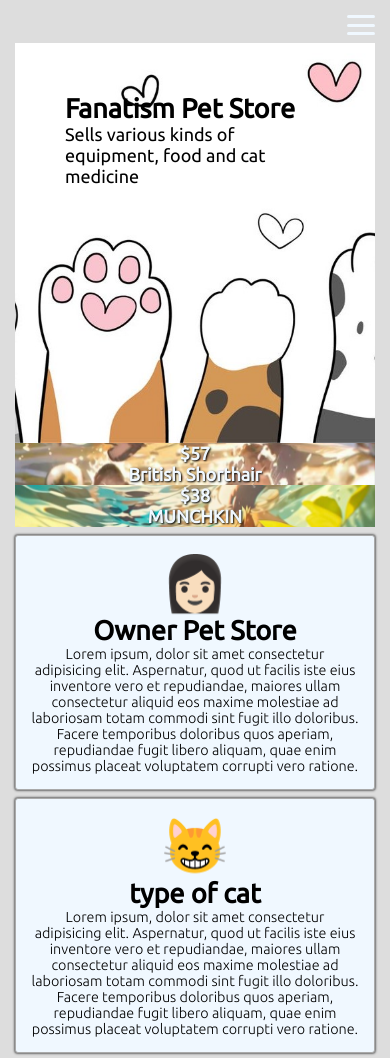
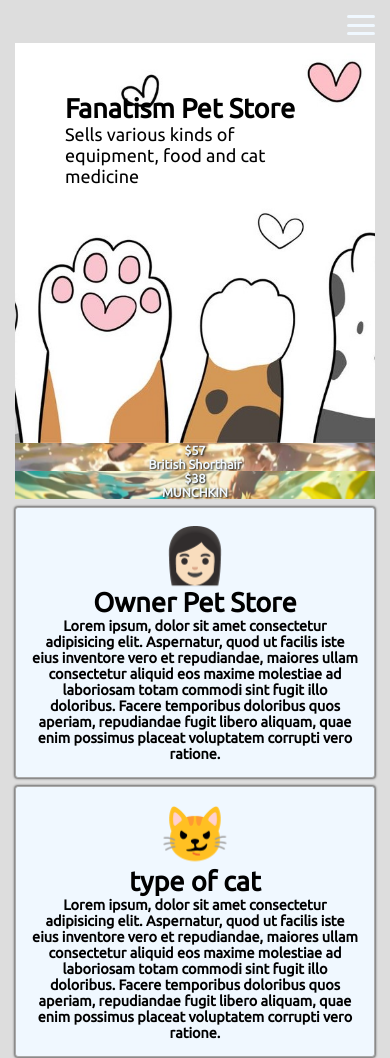
Before and after one commit to Protengstar/Protengstar, a plain HTML site: page index.html in a window 390 px wide. Shown: the top 1058 px of the page. Drawn offline with Linux system fonts and the light colour scheme.

Commit message:
merubah tampilan sedikit

```diff
--- a/index.html
+++ b/index.html
@@ -53,7 +53,7 @@
         <p>Lorem ipsum, dolor sit amet consectetur adipisicing elit. Aspernatur, quod ut facilis iste eius inventore vero et repudiandae, maiores ullam consectetur aliquid eos maxime molestiae ad laboriosam totam commodi sint fugit illo doloribus. Facere temporibus doloribus quos aperiam, repudiandae fugit libero aliquam, quae enim possimus placeat voluptatem corrupti vero ratione.</p>
       </div>
       <div class="service">
-        <div class="icon">😸</div>
+        <div class="icon">😼</div>
         <h3>type of cat</h3>
         <p>Lorem ipsum, dolor sit amet consectetur adipisicing elit. Aspernatur, quod ut facilis iste eius inventore vero et repudiandae, maiores ullam consectetur aliquid eos maxime molestiae ad laboriosam totam commodi sint fugit illo doloribus. Facere temporibus doloribus quos aperiam, repudiandae fugit libero aliquam, quae enim possimus placeat voluptatem corrupti vero ratione.</p>
       </div>
--- a/style.css
+++ b/style.css
@@ -56,17 +56,19 @@ img {
 }
 .feature1 {
     grid-area: feature1;
+    font-size: 3em;
     background-image: url(img/cat1.jpg);
     background-size: cover;
 }
 .feature2 {
     grid-area: feature2;
+    font-size: 3em;
     background-image: url(img/cat2.jpg);
     background-size: cover;
 }
 .features.price {
     font-size: 3em;
-    font-weight: 200;
+    font-weight: 400;
 }
 
 
@@ -172,7 +174,7 @@ img {
     font-size: 1.5em;
 }
 .service p {
-    font-weight: 200;
+    font-weight: 600;
     /* letter-spacing: 1px; */
     font-size: 0.8em;
 }
@@ -224,6 +226,12 @@ img {
         order: -1;
         justify-items: end;
     }
+    .feature1 {
+        font-size: .7em;
+    }
+    .feature2 {
+        font-size: .7em;
+    }
     .menu-toggle {
       display: flex;
     }
@@ -259,4 +267,10 @@ img {
             'feature1'
             'feature2';
     }
+    .feature1 {
+        font-size: .7em;
+    }
+    .feature2 {
+        font-size: .7em;
+    }
 }
```
